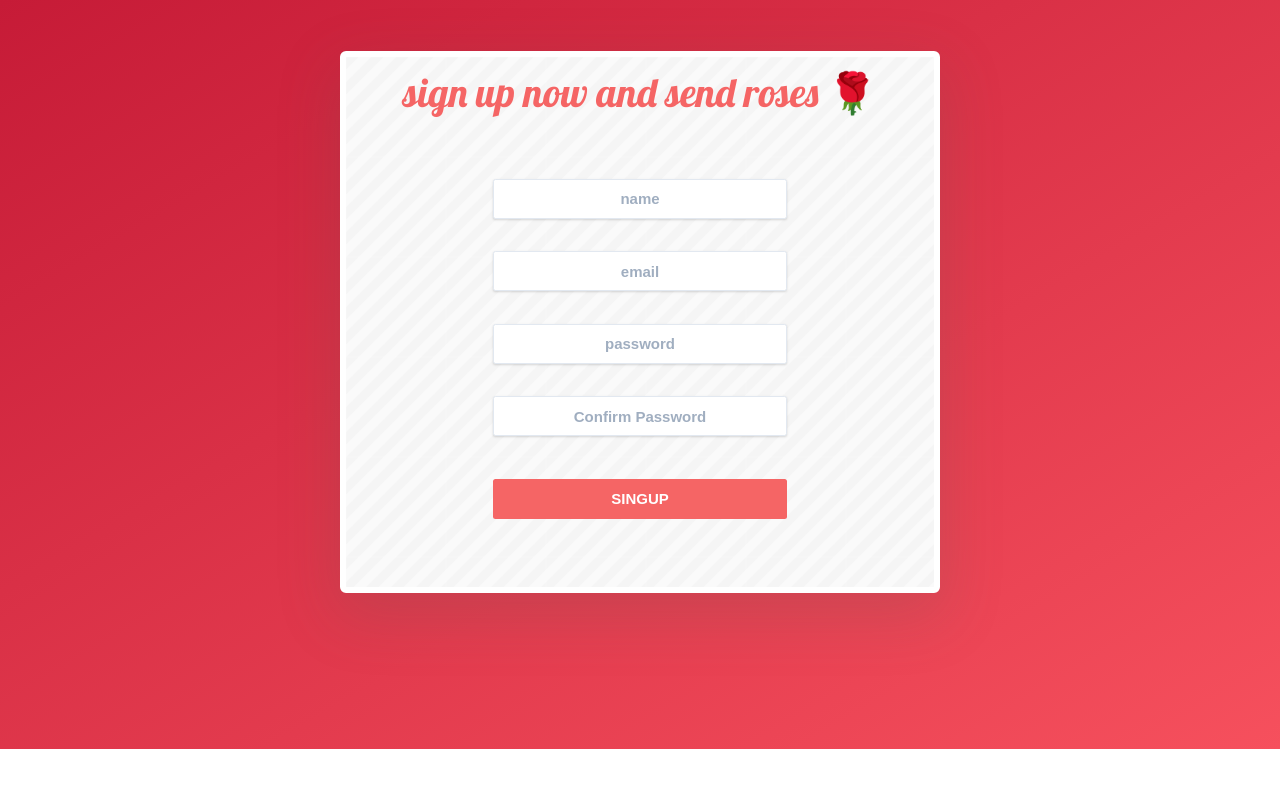
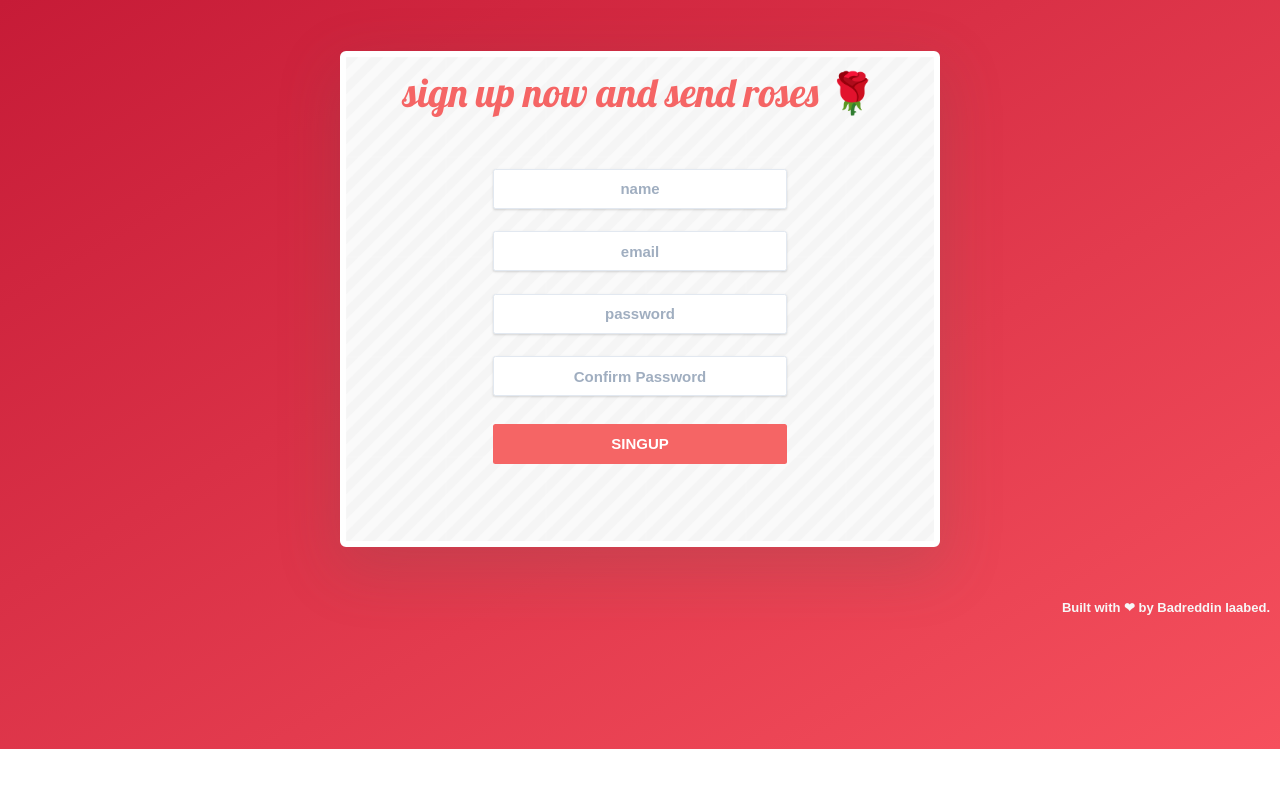
Before and after one commit to Badrouu17/roses, a React (Create React App) app: page /signup in a window 1280 px wide. Shown: the top 788 px of the page. Built offline with nearby package versions, Linux system fonts and the light colour scheme; what google-maps-react would draw is missing.

Commit message:
:lipstick: updating some styles

```diff
--- a/src/components/Login.jsx
+++ b/src/components/Login.jsx
@@ -83,17 +83,17 @@ const Login = () => {
               </div>
 
               <button
-                className="w-1/2 h-16 text-2xl mt-16 bg-red-500 hover:bg-red-700 text-white font-bold py-2 px-4 rounded focus:outline-none focus:shadow-outline"
+                className="w-1/2 h-16 text-2xl mt-10 bg-red-500 hover:bg-red-700 text-white font-bold py-2 px-4 rounded focus:outline-none focus:shadow-outline"
                 type="submit"
               >
                 {loading ? "LOGIN . . ." : "LOGIN"}
               </button>
 
-              <button className="w-1/2 h-16 text-xl mt-8 bg-transparent border-red-500 text-red-500 font-bold py-2 px-4 rounded focus:outline-none focus:shadow-outline">
+              <button className="w-1/2 h-16 text-xl mt-2 bg-transparent border-red-500 text-red-500 font-bold py-2 px-4 rounded focus:outline-none focus:shadow-outline">
                 <Link to="/forgotPassword">Forgot your password?</Link>
               </button>
 
-              <button className="w-1/2 h-16 text-xl mt-4 bg-transparent border-red-500 text-red-500 font-bold py-2 px-4 rounded focus:outline-none focus:shadow-outline">
+              <button className="w-1/2 h-16 text-xl bg-transparent border-red-500 text-red-500 font-bold py-2 px-4 rounded focus:outline-none focus:shadow-outline">
                 <Link to="/signup">You don't have an account ? SIGNUP NOW</Link>
               </button>
             </Form>
--- a/src/components/Signup.jsx
+++ b/src/components/Signup.jsx
@@ -72,7 +72,7 @@ const Signup = () => {
             <Form className=" mt-10 flex flex-col items-center justify-center content-center">
               <Field
                 placeholder="name"
-                className="w-1/2 h-16 mt-12 text-2xl font-bold text-center shadow appearance-none border rounded py-2 px-3 text-gray-700 leading-tight focus:outline-none focus:shadow-outline"
+                className="w-1/2 h-16 mt-8 text-2xl font-bold text-center shadow appearance-none border rounded py-2 px-3 text-gray-700 leading-tight focus:outline-none focus:shadow-outline"
                 name="name"
                 type="text"
               />
@@ -82,7 +82,7 @@ const Signup = () => {
 
               <Field
                 placeholder="email"
-                className="w-1/2 h-16 mt-12 text-2xl font-bold text-center shadow appearance-none border rounded py-2 px-3 text-gray-700 leading-tight focus:outline-none focus:shadow-outline"
+                className="w-1/2 h-16 mt-8 text-2xl font-bold text-center shadow appearance-none border rounded py-2 px-3 text-gray-700 leading-tight focus:outline-none focus:shadow-outline"
                 name="email"
                 type="email"
               />
@@ -92,7 +92,7 @@ const Signup = () => {
 
               <Field
                 placeholder="password"
-                className="w-1/2 h-16 mt-12 text-2xl font-bold text-center shadow appearance-none border rounded py-2 px-3 text-gray-700 leading-tight focus:outline-none focus:shadow-outline"
+                className="w-1/2 h-16 mt-8 text-2xl font-bold text-center shadow appearance-none border rounded py-2 px-3 text-gray-700 leading-tight focus:outline-none focus:shadow-outline"
                 name="password"
                 type="password"
               />
@@ -102,7 +102,7 @@ const Signup = () => {
 
               <Field
                 placeholder="Confirm Password"
-                className="w-1/2 h-16 mt-12 text-2xl font-bold text-center shadow appearance-none border rounded py-2 px-3 text-gray-700 leading-tight focus:outline-none focus:shadow-outline"
+                className="w-1/2 h-16 mt-8 text-2xl font-bold text-center shadow appearance-none border rounded py-2 px-3 text-gray-700 leading-tight focus:outline-none focus:shadow-outline"
                 name="confirmPassword"
                 type="password"
               />
@@ -111,7 +111,7 @@ const Signup = () => {
               </div>
 
               <button
-                className="w-1/2 h-16 text-2xl mt-16 bg-red-500 hover:bg-red-700 text-white font-bold py-2 px-4 rounded focus:outline-none focus:shadow-outline"
+                className="w-1/2 h-16 text-2xl mt-10 bg-red-500 hover:bg-red-700 text-white font-bold py-2 px-4 rounded focus:outline-none focus:shadow-outline"
                 type="submit"
               >
                 {loading ? "SIGNUP . . ." : "SINGUP"}
--- a/src/components/dashboard/Header.jsx
+++ b/src/components/dashboard/Header.jsx
@@ -13,11 +13,7 @@ const Header = () => {
         {/* <div className="text-4xl text-red-500 font-black mx-4">LOGOUT</div> */}
         <img
           alt={"profile"}
-          src={
-            store.user && store.user.photo
-              ? store.user.photo
-              : "https://res.cloudinary.com/batn05000/image/upload/v1588199985/default_xg4502.jpg"
-          }
+          src={require("./../../scss/img/Roses.png")}
           className=" float-left h-20 w-20 rounded-full mx-4"
         ></img>
         <div
--- a/src/components/dashboard/Profile.jsx
+++ b/src/components/dashboard/Profile.jsx
@@ -2,7 +2,6 @@ import React from "react";
 import { Link } from "react-router-dom";
 import Icons from "./../../icons.svg";
 import UpdateData from "./UpdateData";
-import UploadPhoto from "./UploadPhoto";
 import UpdatePassword from "./UpdatePassword";
 
 const Profile = () => {
@@ -24,8 +23,6 @@ const Profile = () => {
         <div className="user-view__content">
           <UpdateData></UpdateData>
           <div className="line">&nbsp;</div>
-          <UploadPhoto></UploadPhoto>
-          <div className="line">&nbsp;</div>
           <UpdatePassword></UpdatePassword>
         </div>
       </div>
--- a/src/components/dashboard/feed/Mapper.jsx
+++ b/src/components/dashboard/feed/Mapper.jsx
@@ -37,7 +37,7 @@ const Mapper = ({ google }) => {
   };
 
   return (
-    <div className="previous py-12 px-12 flex flex-row content-center justify-around align-middle">
+    <div className="previous py-8 px-8 flex flex-row content-center justify-around align-middle">
       <div className="w-3/4 bg-white rounded overflow-hidden shadow flex flex-col justify-start align-middle">
         <div className="flex flex-col items-center content-center justify-center align-middle">
           <p className=" mb-2 text-6xl text-red-500 text-center lobster-font">
@@ -69,14 +69,14 @@ const Mapper = ({ google }) => {
           {clicked === 1 ? (
             <Link
               to={`/dashboard/feed/${rose_name}/${qnt}/${location.lng}-${location.lat}`}
-              className=" w-1/3 h-12 text-2xl mt-8 mb-3 bg-red-500 hover:bg-red-700 text-white font-bold py-2 px-4 rounded focus:outline-none focus:shadow-outline"
+              className=" w-1/3 h-12 text-2xl mt-8 mb-3 bg-red-500 hover:bg-red-700 text-white font-bold py-2 px-4 rounded focus:outline-none focus:shadow-outline text-center"
             >
               NEXT
             </Link>
           ) : (
             <Link
               to={`/dashboard/feed/${rose_name}/${qnt}`}
-              className="opacity-50 cursor-not-allowed w-1/3 h-12 text-2xl mt-8 mb-3 bg-red-500 hover:bg-red-700 text-white font-bold py-2 px-4 rounded focus:outline-none focus:shadow-outline"
+              className="opacity-50 cursor-not-allowed w-1/3 h-12 text-2xl mt-8 mb-3 bg-red-500 hover:bg-red-700 text-white font-bold py-2 px-4 rounded focus:outline-none focus:shadow-outline text-center"
             >
               NEXT
             </Link>
--- a/src/routes/App.js
+++ b/src/routes/App.js
@@ -83,6 +83,9 @@ function App() {
           render={(props) => <Dashboard previous={true} {...props}></Dashboard>}
         ></ProtectedRoute>
       </Switch>
+      <div className="by">
+        <p>Built with ❤ by Badreddin laabed.</p>
+      </div>
     </React.Fragment>
   );
 }
--- a/src/scss/index.css
+++ b/src/scss/index.css
@@ -41,6 +41,17 @@ body {
   min-height: calc(100vh - 2 * 4vw);
 }
 
+.by {
+  color: #f7f7f7;
+  float: right;
+  font-size: 13px;
+  font-weight: 800;
+  padding: 0px;
+  margin-top: 0px;
+  margin-right: 10px;
+  margin-bottom: 10px;
+}
+
 .conta-wide {
   max-width: 100rem;
   margin: 4vw auto;
@@ -51,8 +62,8 @@ body {
           box-shadow: 0 2rem 6rem 0.5rem rgba(101, 90, 86, 0.2);
   display: -ms-grid;
   display: grid;
-  -ms-grid-rows: 6rem 38.62rem 8rem;
-      grid-template-rows: 6rem 38.62rem 8rem;
+  -ms-grid-rows: 6rem 37rem 6.62rem;
+      grid-template-rows: 6rem 37rem 6.62rem;
   -ms-grid-columns: 4.2fr;
       grid-template-columns: 4.2fr;
       grid-template-areas: "head" "content" "footer";
@@ -77,8 +88,8 @@ body {
           box-shadow: 0 2rem 6rem 0.5rem rgba(101, 90, 86, 0.2);
   display: -ms-grid;
   display: grid;
-  -ms-grid-rows: 53rem;
-      grid-template-rows: 53rem;
+  -ms-grid-rows: 48.4rem;
+      grid-template-rows: 48.4rem;
   -ms-grid-columns: 4.2fr;
       grid-template-columns: 4.2fr;
       grid-template-areas: "v1";
--- a/src/scss/index.scss
+++ b/src/scss/index.scss
@@ -42,6 +42,17 @@ body {
   min-height: calc(100vh - 2 * 4vw);
 }
 
+.by {
+  color: #f7f7f7;
+  float: right;
+  font-size: 13px;
+  font-weight: 800;
+  padding: 0px;
+  margin-top: 0px;
+  margin-right: 10px;
+  margin-bottom: 10px;
+}
+
 .conta-wide {
   max-width: 100rem;
   margin: 4vw auto;
@@ -52,7 +63,7 @@ body {
   box-shadow: 0 2rem 6rem 0.5rem rgba(101, 90, 86, 0.2);
   display: grid;
   //   grid-template-rows: 10rem minmax(43rem, auto);
-  grid-template-rows: 6rem 38.62rem 8rem;
+  grid-template-rows: 6rem 37rem 6.62rem;
   grid-template-columns: 4.2fr;
   grid-template-areas: "head" "content" "footer";
   @media only screen and (max-width: 68.75em) {
@@ -72,7 +83,7 @@ body {
   box-shadow: 0 2rem 6rem 0.5rem rgba(101, 90, 86, 0.2);
   display: grid;
   //   grid-template-rows: 10rem minmax(43rem, auto);
-  grid-template-rows: 53rem;
+  grid-template-rows: 48.4rem;
   grid-template-columns: 4.2fr;
   grid-template-areas: "v1";
   @media only screen and (max-width: 68.75em) {
```
Also changed, not shown: src/components/dashboard/UploadPhoto.jsx (deleted, +0 -63 lines), 1 other file (tests, documents, lock files or other folders).
